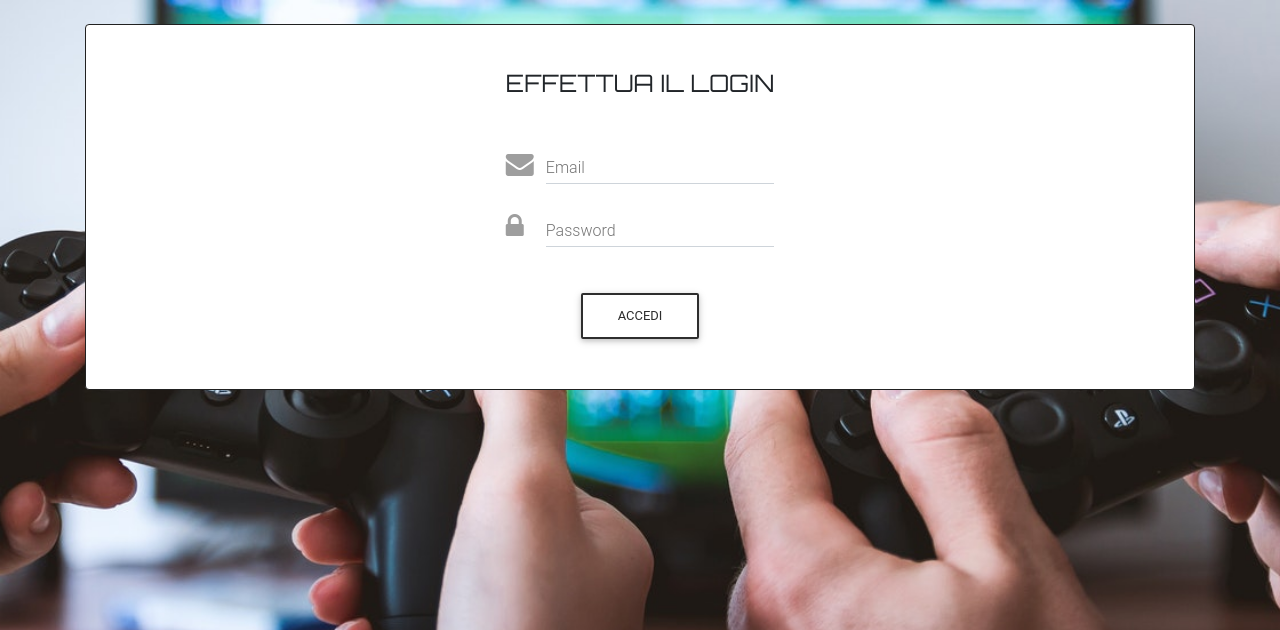
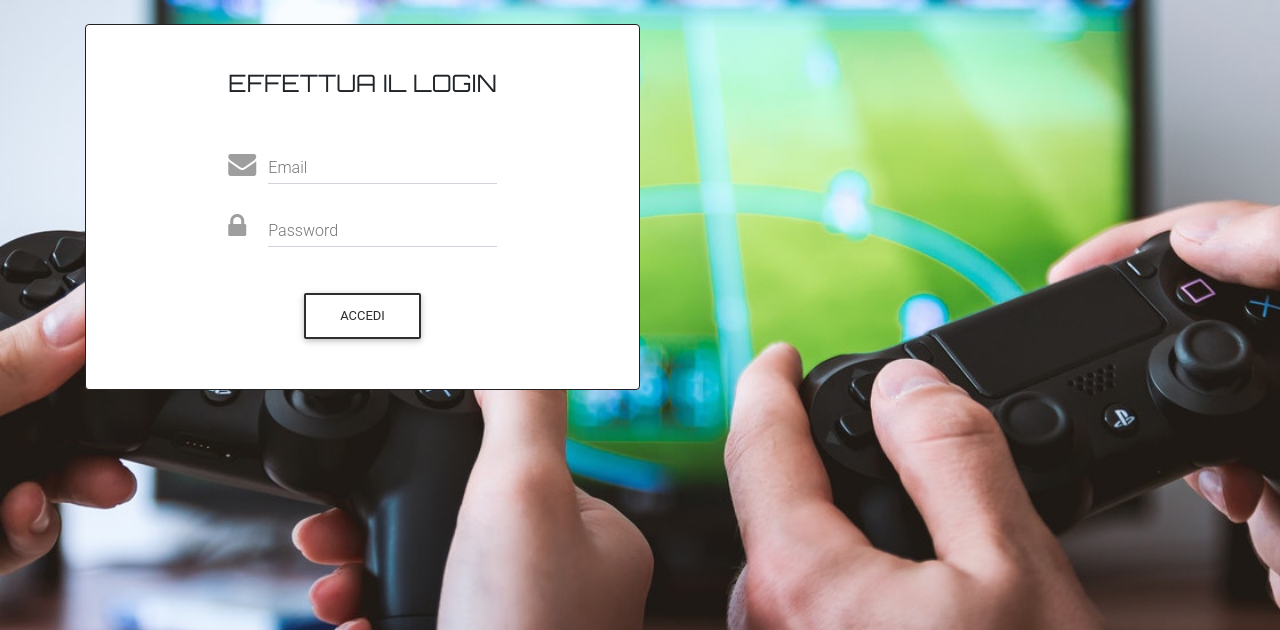
Before and after one commit to Bozzi96/SAW, a PHP site: page /pages/loginForm.php in a window 1280 px wide. Shown: the top 630 px of the page. Run offline with PHP 8.4, Linux system fonts and the light colour scheme; some web fonts are replaced.

Commit message:
aggiustamenti layout

```diff
--- a/css/profile_navbar_css.css
+++ b/css/profile_navbar_css.css
@@ -44,5 +44,5 @@ h5 {
 /* fine navigazione navbar*/
 
 body{
-    background-color: #616161;
+    background-color: rgb(163, 163, 163);
 }
--- a/pages/loginForm.php
+++ b/pages/loginForm.php
@@ -56,7 +56,7 @@
 
         <br>
         <!-- Card -->
-        <div class="card  flex-center border border-dark"><!--ridimensionamento della card -> la sposto sulla sinistra-->
+        <div class="card w-50 flex-center border border-dark"><!--ridimensionamento della card -> la sposto sulla sinistra-->
 
             <!-- Card body -->
             <div class="card-body">
```
